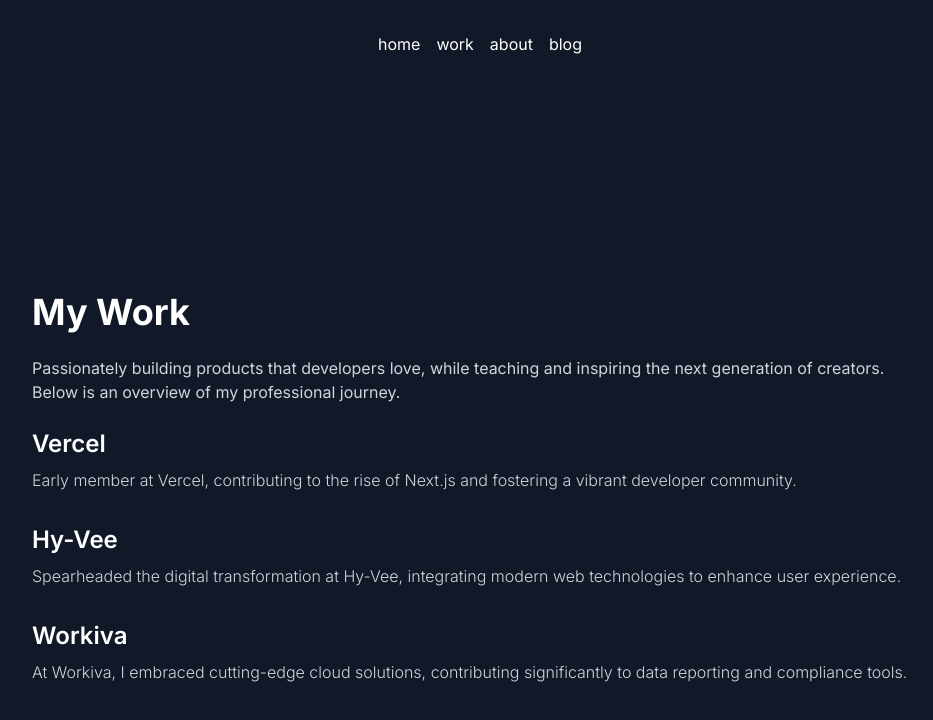
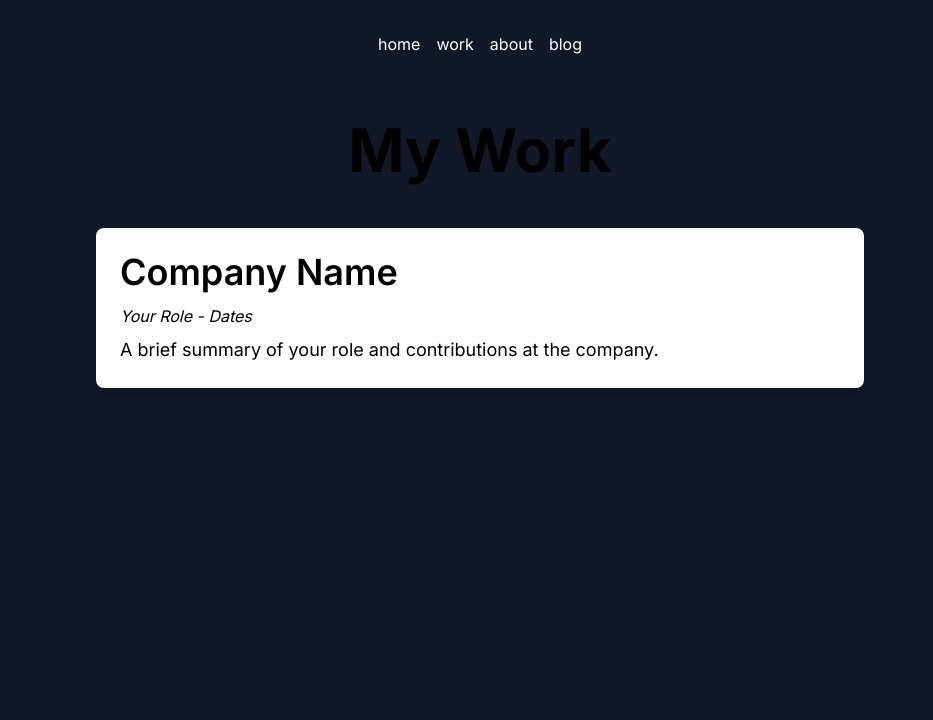
Before and after one commit to Taylorgtyler/taylorgtyler.com, a Next.js app: page /work in a window 1280 px wide. Shown: the top 720 px of the page, without its empty margins (160-1093 px from the left). Built offline with nearby package versions, Linux system fonts and the light colour scheme.

Commit message:
updated work page

```diff
--- a/app/work/page.tsx
+++ b/app/work/page.tsx
@@ -1,36 +1,26 @@
 import React from 'react';
 
-export default function WorkPage() {
+function WorkPage() {
   return (
-    <div className='bg-gray-900 min-h-screen'>
-    <section className="bg-gray-900 text-gray-300 p-8 h-screen flex items-center">
-      <div className="container mx-auto max-w-4xl">
-        <h1 className="text-4xl font-bold text-white mb-6">My Work</h1>
-        <p className="mb-6">
-          Passionately building products that developers love, while teaching and inspiring the next generation of creators. Below is an overview of my professional journey.
-        </p>
-        <div>
-          <div className="mb-8">
-            <h2 className="text-2xl font-semibold text-white mb-2">Vercel</h2>
-            <p className="mb-2 font-light">
-              Early member at Vercel, contributing to the rise of Next.js and fostering a vibrant developer community.
+    <div className="min-h-screen bg-gray-900 px-4 md:px-8 py-8">
+      <div className="max-w-3xl mx-auto">
+        <h1 className="text-6xl font-bold text-center mb-12">My Work</h1>
+
+        <div className="space-y-12">
+          <div className="bg-white shadow-lg rounded-lg p-6">
+            <h2 className="text-4xl font-semibold mb-3">Company Name</h2>
+            <p className="text-md mb-2 italic">Your Role - Dates</p>
+            <p className="text-lg">
+              A brief summary of your role and contributions at the company.
             </p>
           </div>
-          <div className="mb-8">
-            <h2 className="text-2xl font-semibold text-white mb-2">Hy-Vee</h2>
-            <p className="mb-2 font-light">
-              Spearheaded the digital transformation at Hy-Vee, integrating modern web technologies to enhance user experience.
-            </p>
-          </div>
-          <div>
-            <h2 className="text-2xl font-semibold text-white mb-2">Workiva</h2>
-            <p className="font-light">
-              At Workiva, I embraced cutting-edge cloud solutions, contributing significantly to data reporting and compliance tools.
-            </p>
-          </div>
+
+          {/* Repeat for other work experiences */}
+          {/* ... */}
         </div>
       </div>
-    </section>
     </div>
   );
 }
+
+export default WorkPage;
```
